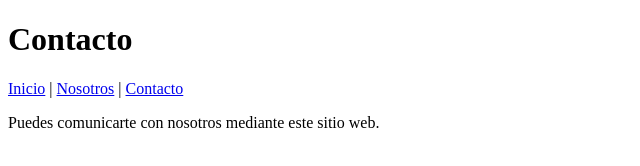
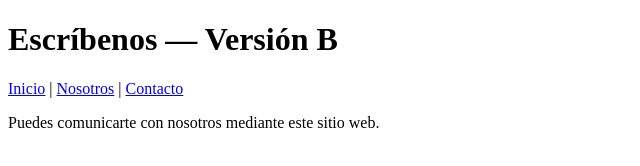
Before and after one commit to christianhorna-gif/lab-git-sem02, a plain HTML site: page contactos.html in a window 1280 px wide. Shown: the whole page, without its empty margins (0-640 px from the left). Drawn offline with Linux system fonts and the light colour scheme.

Commit message:
cambio: título de contacto versión B

```diff
--- a/contactos.html
+++ b/contactos.html
@@ -5,7 +5,7 @@
     <title>Contacto</title>
 </head>
 <body>
-    <h1>Contacto</h1>
+   <h1>Escríbenos — Versión B</h1>
 
     <nav>
         <a href="index.html">Inicio</a> |
```
